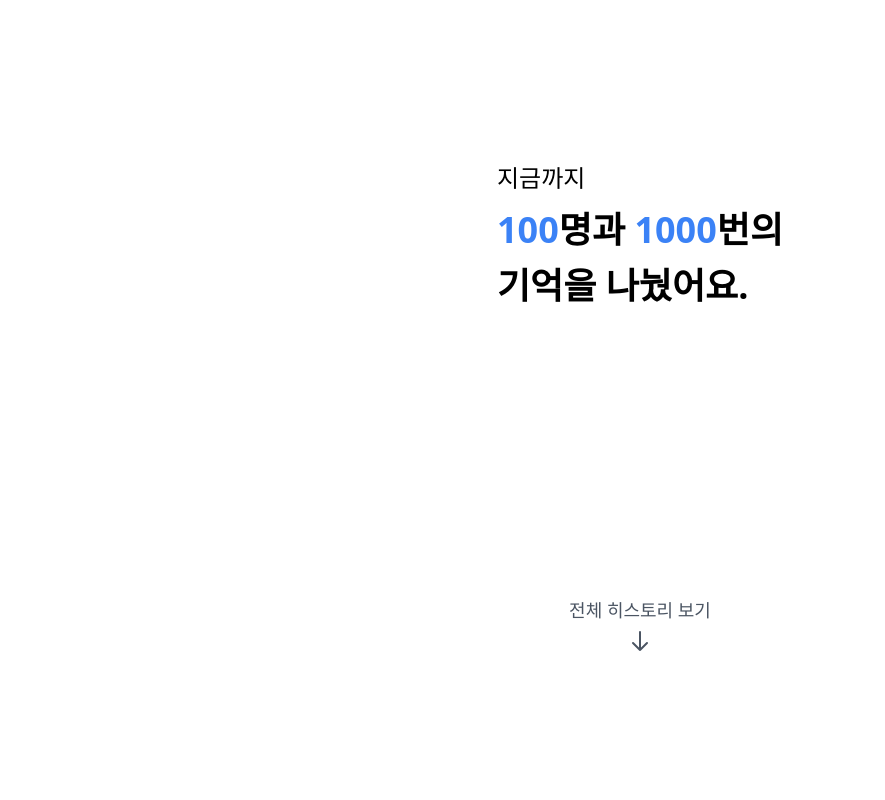
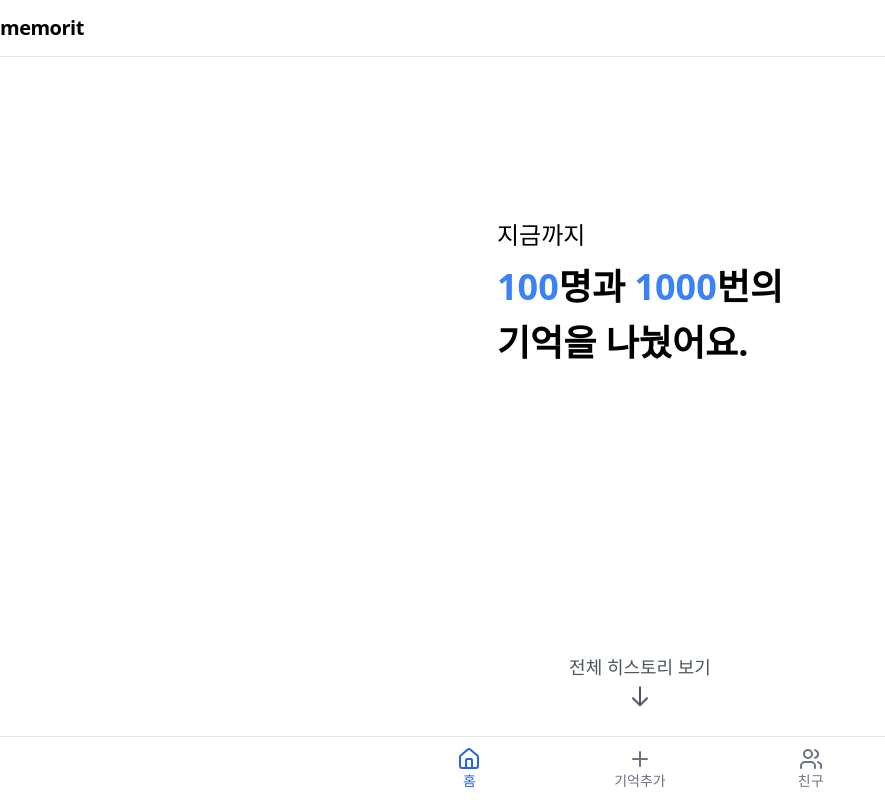
Before and after one commit to JeonJungyu-1/new-memorit, a Next.js app: page / in a window 1280 px wide. Shown: the top 800 px of the page, without its empty margins (0-885 px from the left). Built offline with nearby package versions, Linux system fonts and the light colour scheme.

Commit message:
feat: 레이아웃 개선 및 헤더, 하단 네비게이션 추가
- 앱 레이아웃에 Header 및 BottomNavigation 컴포넌트 통합
- 메인 콘텐츠 영역에 패딩 추가 및 스타일링 조정
- 전반적인 UI 구조 개선으로 사용자 경험 향상

```diff
--- a/app/layout.tsx
+++ b/app/layout.tsx
@@ -1,3 +1,5 @@
+import BottomNavigation from "@/components/BottomNavigation";
+import Header from "@/components/layout/Header";
 import Providers from "@/components/Providers";
 import { Inter } from "next/font/google";
 import "./globals.css";
@@ -24,9 +26,13 @@ export default function RootLayout({
   return (
     <html lang="ko" className="h-full">
       <body
-        className={`${inter.variable} min-h-full bg-background text-foreground antialiased`}
+        className={`${inter.variable} min-h-full bg-background text-foreground antialiased touch-manipulation select-none overflow-x-hidden`}
       >
-        <Providers>{children}</Providers>
+        <Header />
+        <main className="pb-16">
+          <Providers>{children}</Providers>
+        </main>
+        <BottomNavigation />
       </body>
     </html>
   );
```
